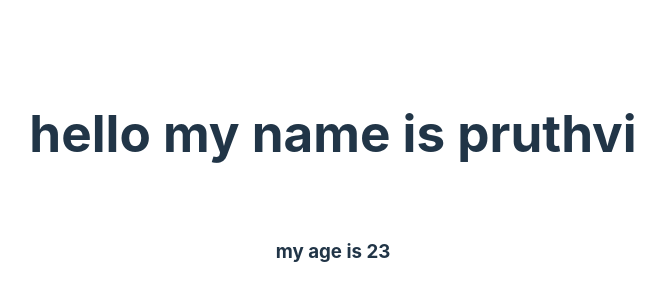
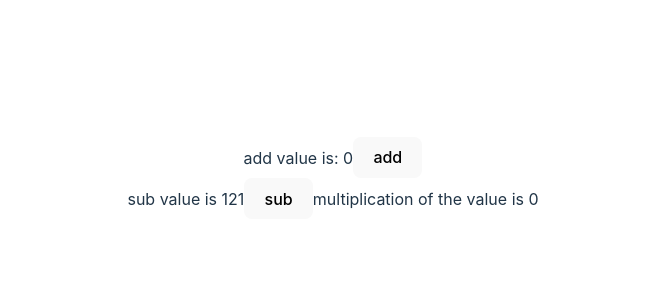
Before and after one commit to pruthvisinhvaghela/react-all-hooks, a React (Vite) app: page / in a window 1280 px wide. Shown: the part 222-522 px from the top of the page, without its empty margins (307-972 px from the left). Built offline with nearby package versions, Linux system fonts and the light colour scheme.

Commit message:
usememo how to use

```diff
--- a/src/App.jsx
+++ b/src/App.jsx
@@ -1,6 +1,7 @@
-import { createContext } from "react";
 import "./App.css";
-import ChildOne from "./components/useContext/ChildOne";
+import UseMemoExample from "./components/useMemo/UseMemoExample";
+// import { createContext } from "react";
+// import ChildOne from "./components/useContext/ChildOne";
 // import ChildA from "./components/child/ChildA";
 // import MyContext from "./components/child/MyContext";
 // import MyContextTwo from "./components/child/MyContextTwo";
@@ -11,19 +12,20 @@ import ChildOne from "./components/useContext/ChildOne";
 // import UseStateObj from "./components/useState/UseStateObj";
 // import UseState from "./components/useState/UseState";
 
-const data = createContext();
-const data1 = createContext();
+// const data = createContext();
+// const data1 = createContext();
 function App() {
-  // for context api we follow three thing: create, provide, consume
-  const name = "pruthvi";
-  const age = 23;
+  // // for context api we follow three thing: create, provide, consume
+  // const name = "pruthvi";
+  // const age = 23;
   return (
     <>
-      <data.Provider value={name}>
+      <UseMemoExample />
+      {/* <data.Provider value={name}>
         <data1.Provider value={age}>
           <ChildOne />
         </data1.Provider>
-      </data.Provider>
+      </data.Provider> */}
       {/* above is for new useContext and bellow is for create context  */}
       {/* <MyContext.Provider value={name}>
         <MyContextTwo.Provider value={age}>
@@ -40,4 +42,4 @@ function App() {
 }
 
 export default App;
-export { data, data1 };
+// export { data, data1 };
--- /dev/null
+++ b/src/components/useMemo/UseMemoExample.jsx
@@ -0,0 +1,37 @@
+import { useMemo, useState } from "react";
+
+const UseMemoExample = () => {
+  const [add, setAdd] = useState(0);
+  const [sub, setSub] = useState(121);
+
+  const multiplyAns = useMemo(
+    function multiply() {
+      console.log("multiply is run ");
+      return add * 2;
+    },
+    [add]
+  );
+
+  return (
+    <>
+      add value is: {add}
+      <button
+        onClick={() => {
+          setAdd(add + 1);
+        }}>
+        add
+      </button>
+      <br />
+      sub value is {sub}
+      <button
+        onClick={() => {
+          setSub(sub - 1);
+        }}>
+        sub
+      </button>
+      multiplication of the value is {multiplyAns}
+    </>
+  );
+};
+
+export default UseMemoExample;
```
